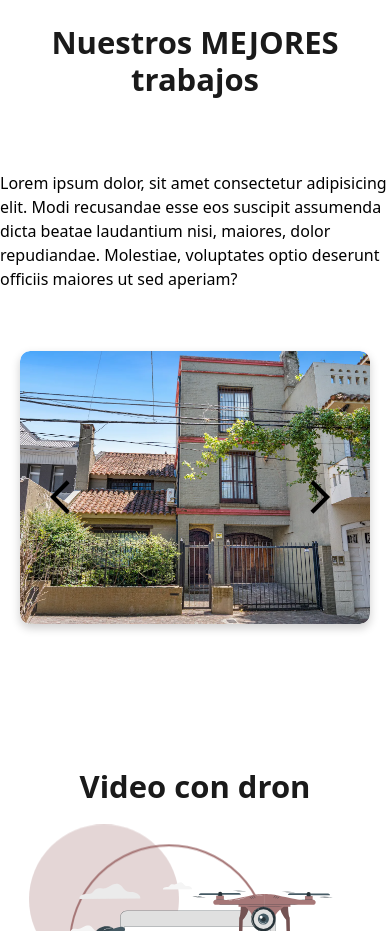
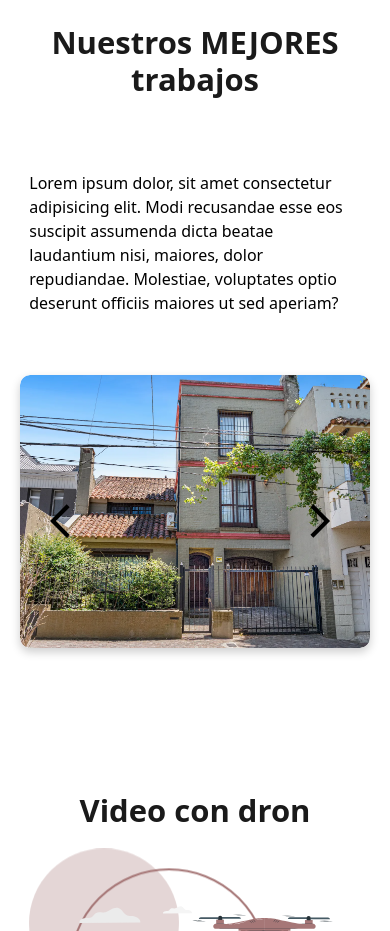
Before and after one commit to matesancheez/Doyle, an Astro site: page / in a window 390 px wide. Shown: the part 2360-3291 px from the top of the page. Built offline with nearby package versions, Linux system fonts and the light colour scheme; Astro itself is replaced by a stand-in of ours.

Commit message:
arreglo en texto carousell mobile

```diff
--- a/src/components/Porfolio.astro
+++ b/src/components/Porfolio.astro
@@ -8,12 +8,14 @@ import TourSVG from "../assets/tour.svg";
   <div class="cs-container">
     <p class="cs-title text">Nuestros MEJORES trabajos</p>
     <div class="cs-content">
+      <div class="w-[85%] mx-auto">
         <p class="my-10">
           Lorem ipsum dolor, sit amet consectetur adipisicing elit. Modi
           recusandae esse eos suscipit assumenda dicta beatae laudantium nisi,
           maiores, dolor repudiandae. Molestiae, voluptates optio deserunt
           officiis maiores ut sed aperiam?
         </p>
+      </div>
       <Carousel client:load />
     </div>
   </div>
```
Lines whose indentation alone changed are shown as unchanged.
